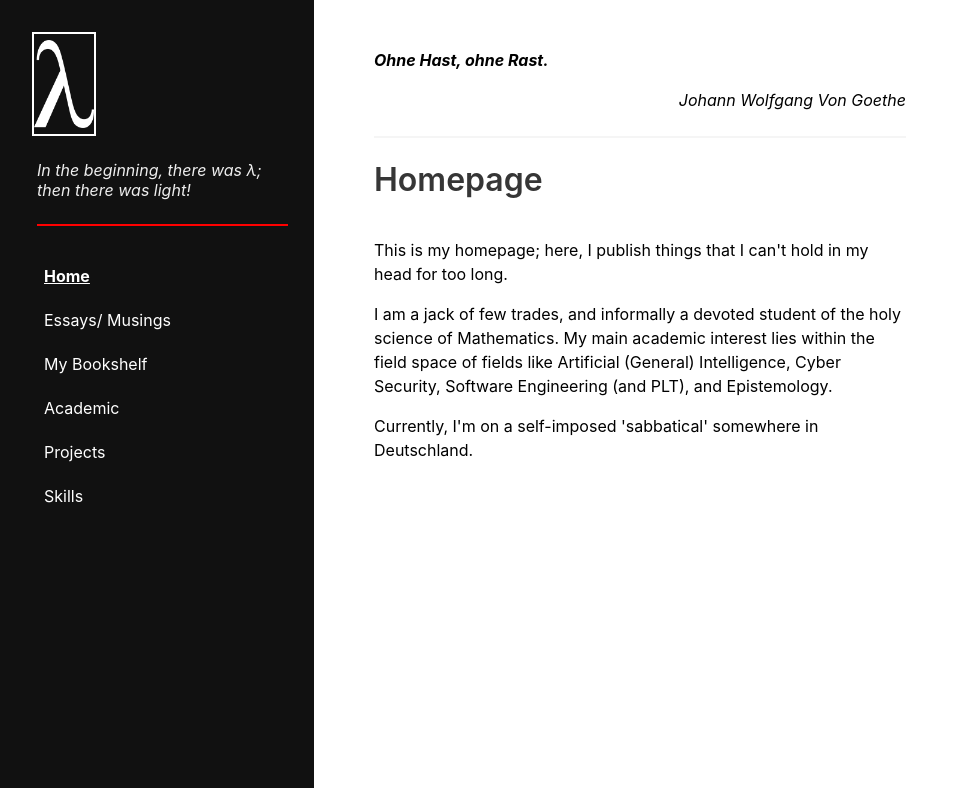
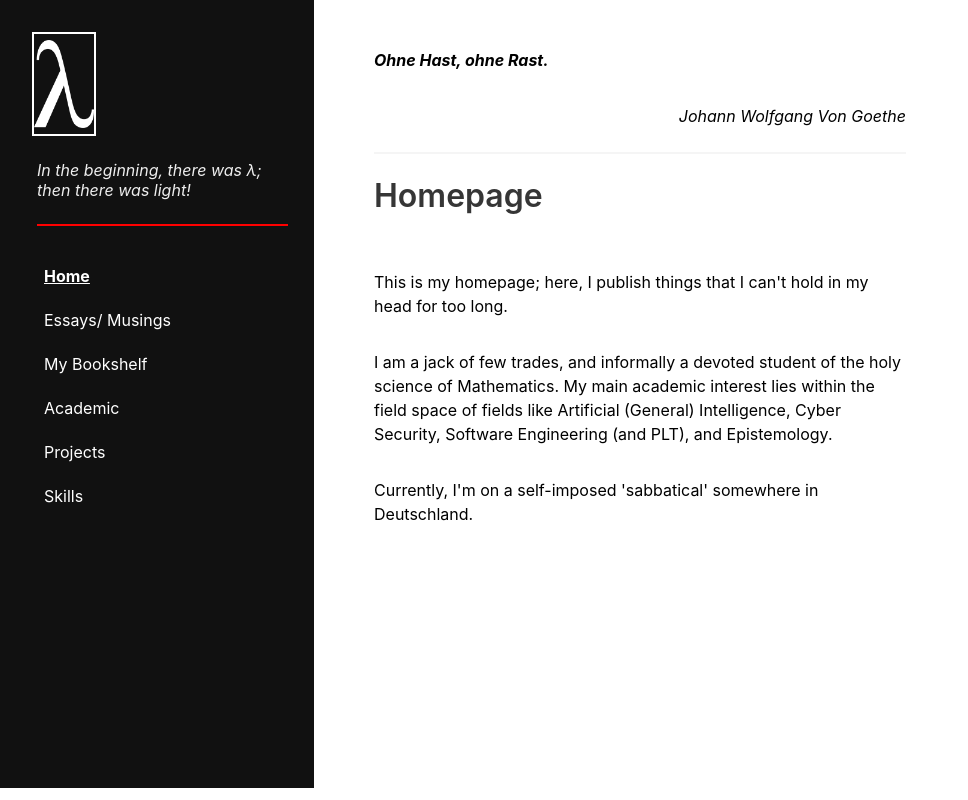
Before and after one commit to davidahmed/personal-homepage, a Vue app: page /#/ in a window 1280 px wide. Shown: the whole page, without its empty margins (0-968 px from the left). Built offline with nearby package versions, Linux system fonts and the light colour scheme.

Commit message:
Add padding to the paragraph elements

```diff
--- a/src/assets/main.scss
+++ b/src/assets/main.scss
@@ -11,7 +11,7 @@ html, body {
 }
 
 p:not(:first-child) {
-  padding-top: 1em;
+  padding-top: 2rem;
 }
 
 li {
```
